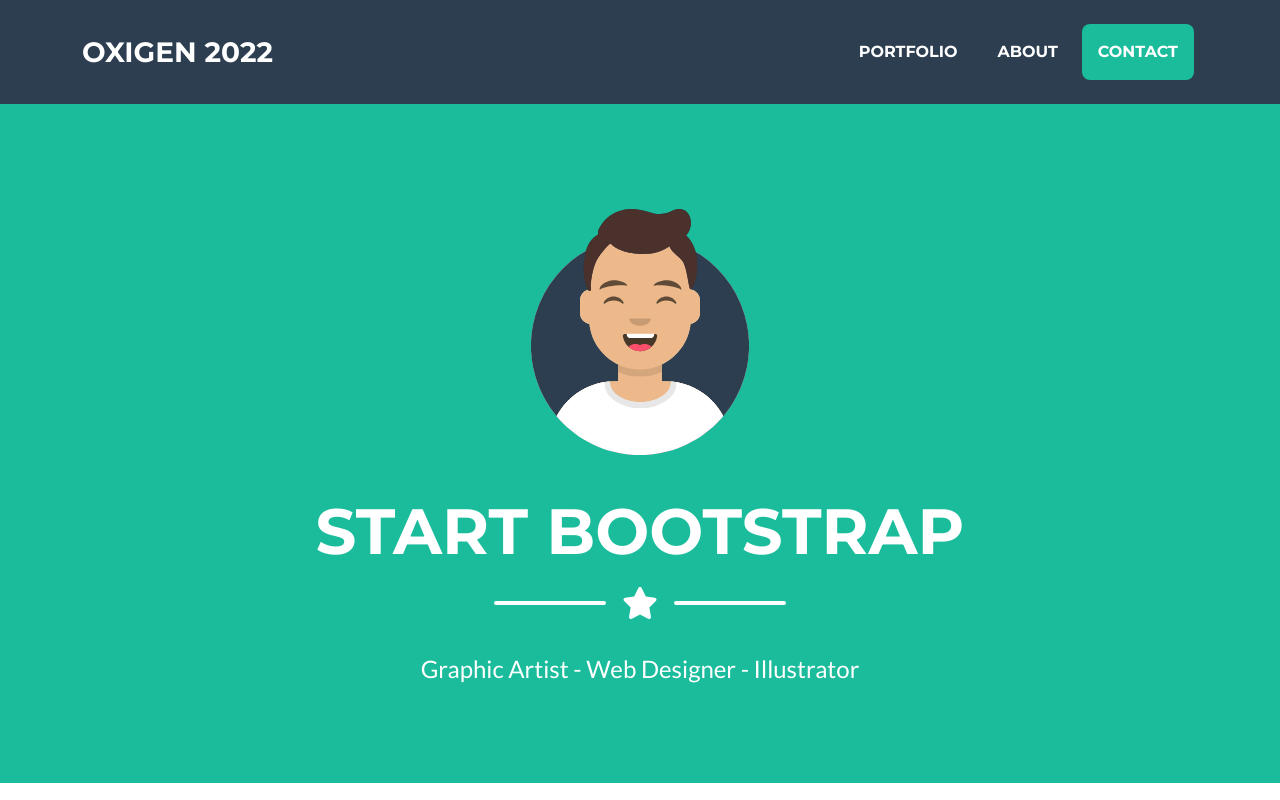
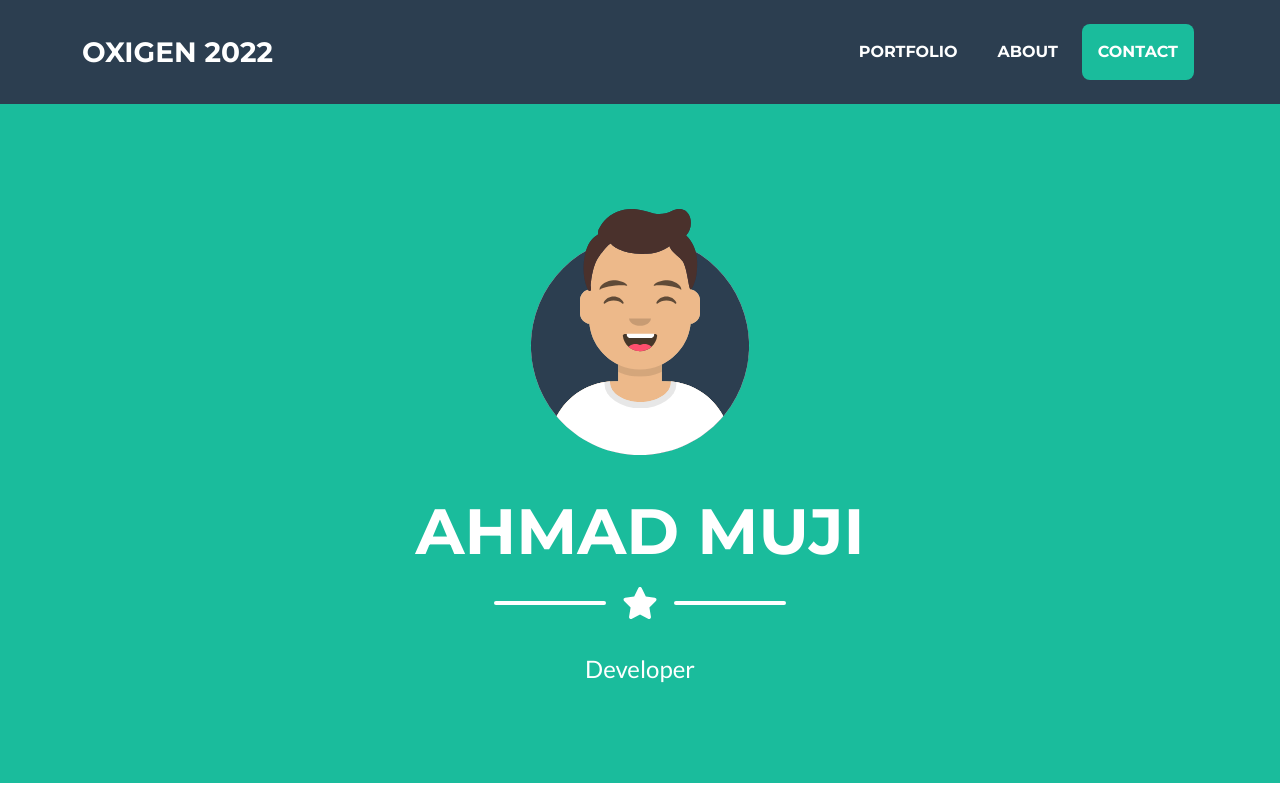
Before and after one commit to ahmadm712/smkn4bandung, a plain HTML site: page index.html in a window 1280 px wide. Shown: the top 800 px of the page. Drawn offline with nearby package versions, Linux system fonts and the light colour scheme.

Commit message:
edit name dan profesi

```diff
--- a/index.html
+++ b/index.html
@@ -40,7 +40,7 @@
                 <!-- Masthead Avatar Image-->
                 <img class="masthead-avatar mb-5" src="assets/img/avataaars.svg" alt="..." />
                 <!-- Masthead Heading-->
-                <h1 class="masthead-heading text-uppercase mb-0">Start Bootstrap</h1>
+                <h1 class="masthead-heading text-uppercase mb-0">Ahmad Muji</h1>
                 <!-- Icon Divider-->
                 <div class="divider-custom divider-light">
                     <div class="divider-custom-line"></div>
@@ -48,7 +48,7 @@
                     <div class="divider-custom-line"></div>
                 </div>
                 <!-- Masthead Subheading-->
-                <p class="masthead-subheading font-weight-light mb-0">Graphic Artist - Web Designer - Illustrator</p>
+                <p class="masthead-subheading font-weight-light mb-0">Developer</p>
             </div>
         </header>
         <!-- Portfolio Section-->
```
